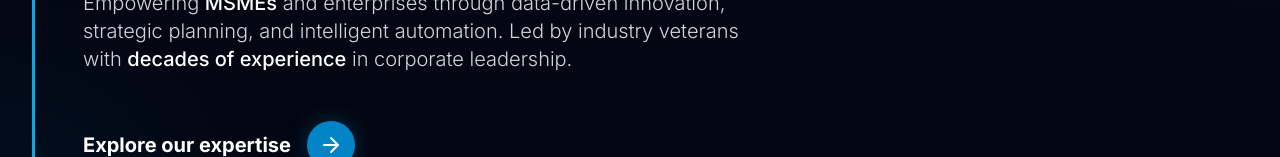
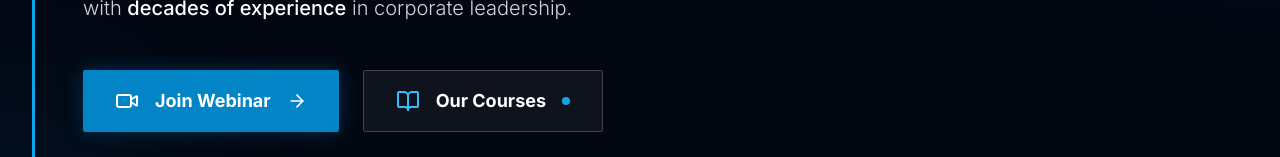
Before and after one commit to arsokd/Analytics-Spire, a React (Vite) app: page / in a window 1280 px wide. Shown: the part 643-800 px from the top of the page. Built offline with nearby package versions, Linux system fonts and the light colour scheme; no server answers.

Commit message:
feat: Add webinar and course links to homepage
Introduce direct links to webinar and course registration pages from the homepage. This aims to improve user engagement by providing immediate access to valuable resources. Also, update icon imports for new features.

```diff
--- a/pages/HomePage.tsx
+++ b/pages/HomePage.tsx
@@ -1,6 +1,6 @@
 import React from 'react';
 import { Link } from 'react-router-dom';
-import { ArrowRight, TrendingUp, Shield, Users, Globe, BarChart, Zap } from 'lucide-react';
+import { ArrowRight, TrendingUp, Shield, Users, Globe, BarChart, Zap, Video, BookOpen } from 'lucide-react';
 import { useData } from '../context/DataContext';
 
 export const HomePage: React.FC = () => {
@@ -46,13 +46,38 @@ export const HomePage: React.FC = () => {
                 Empowering <span className="text-white font-medium">MSMEs</span> and enterprises through data-driven innovation, strategic planning, and intelligent automation. Led by industry veterans with <span className="text-white font-medium">decades of experience</span> in corporate leadership.
               </p>
 
+              {/* Action Buttons */}
+              <div className="flex flex-wrap gap-6 mb-12">
+                <a
+                  href="https://anandrengasamy.graphy.com/sessions"
+                  target="_blank"
+                  rel="noopener noreferrer"
+                  className="group flex items-center gap-4 bg-brand-600 hover:bg-brand-500 text-white px-8 py-4 rounded-sm font-bold text-lg transition-all shadow-[0_0_20px_rgba(2,132,199,0.3)] hover:shadow-[0_0_30px_rgba(2,132,199,0.5)]"
+                >
+                  <Video size={24} />
+                  Join Webinar
+                  <ArrowRight size={20} className="group-hover:translate-x-1 transition-transform" />
+                </a>
+
+                <a
+                  href="https://anandrengasamy.graphy.com/courses"
+                  target="_blank"
+                  rel="noopener noreferrer"
+                  className="group flex items-center gap-4 bg-white/5 hover:bg-white/10 text-white border border-white/20 px-8 py-4 rounded-sm font-bold text-lg transition-all"
+                >
+                  <BookOpen size={24} className="text-brand-400" />
+                  Our Courses
+                  <div className="w-2 h-2 rounded-full bg-brand-500 group-hover:animate-ping"></div>
+                </a>
+              </div>
+
               <Link
                 to="/services"
-                className="group flex items-center text-lg md:text-xl font-bold text-white hover:text-brand-400 transition-all duration-300"
+                className="group flex items-center text-lg md:text-xl font-bold text-gray-400 hover:text-white transition-all duration-300"
               >
-                Explore our expertise
-                <div className="ml-4 w-12 h-12 rounded-full bg-brand-600 flex items-center justify-center group-hover:bg-brand-500 transition-all duration-300 shadow-[0_0_20px_rgba(2,132,199,0.3)] group-hover:shadow-[0_0_30px_rgba(2,132,199,0.5)] group-hover:translate-x-2">
-                  <ArrowRight size={24} />
+                Explore our full expertise
+                <div className="ml-4 w-10 h-10 rounded-full bg-gray-800 flex items-center justify-center group-hover:bg-brand-600 transition-all duration-300 group-hover:translate-x-2">
+                  <ArrowRight size={20} />
                 </div>
               </Link>
             </div>
--- a/pages/WebinarLandingPage.tsx
+++ b/pages/WebinarLandingPage.tsx
@@ -1,3 +1,4 @@
+import React from 'react';
 import { Link } from 'react-router-dom';
 import {
   CheckCircle2, Clock, Calendar, Video, ArrowRight, AlertCircle,
```
